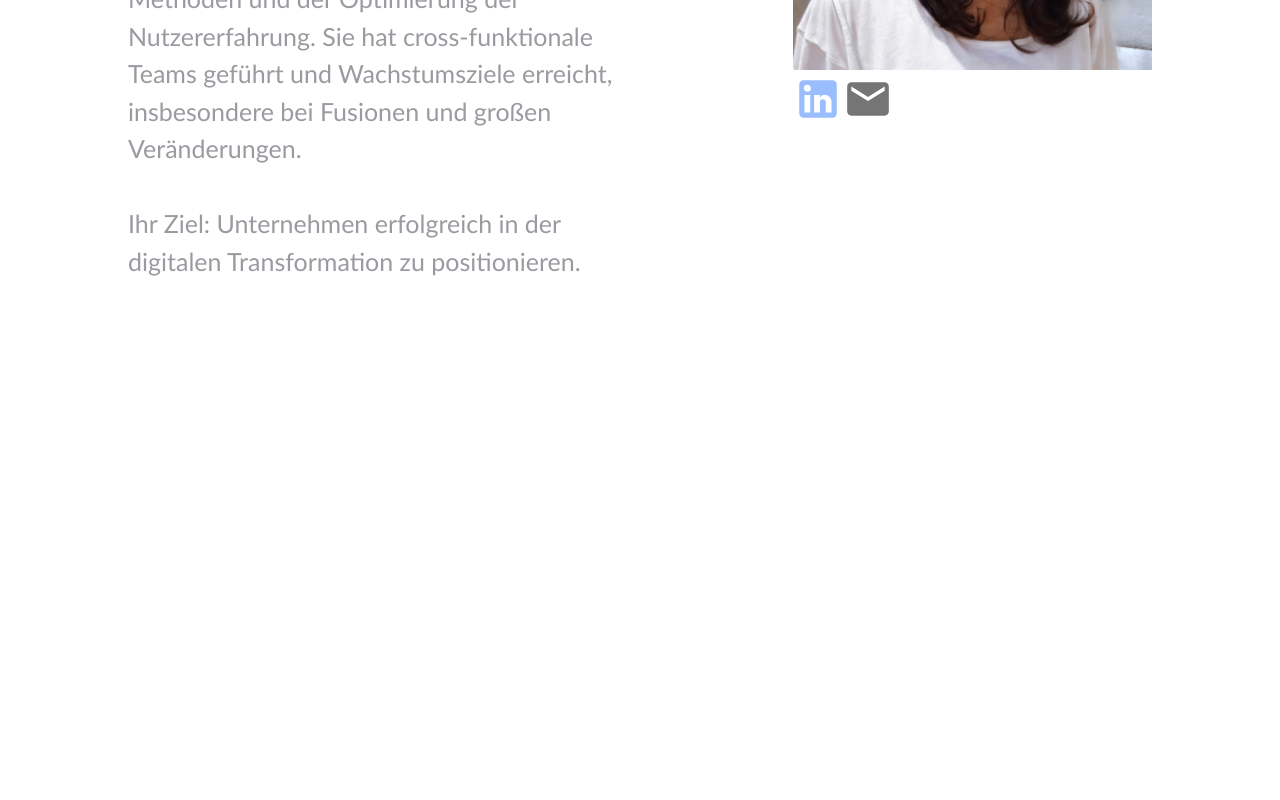
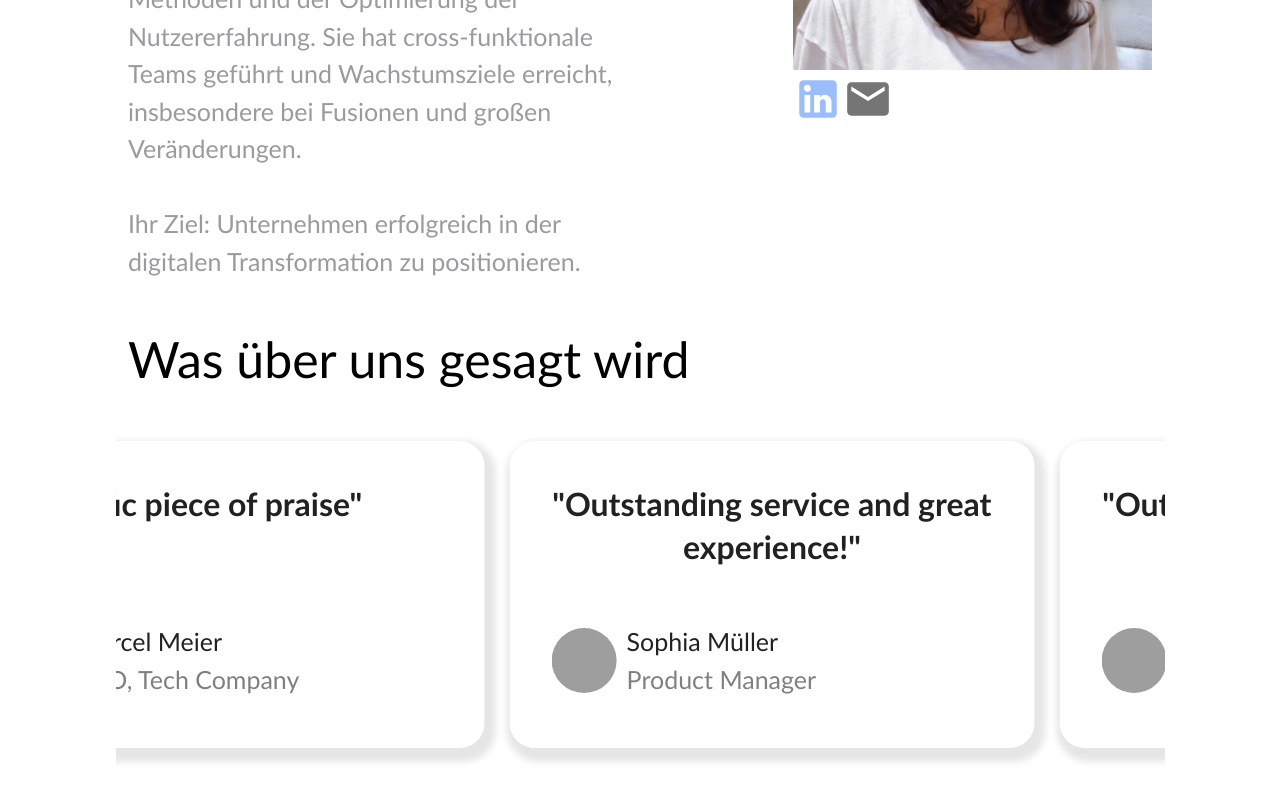
Before and after one commit to Skip-SBT/Upshift, a React (Create React App) app: page /#/ in a window 1280 px wide. Shown: the part 4530-5330 px from the top of the page. Before the commit the page ends 4860 px from the top, so only its background shows below. Built offline with nearby package versions, Linux system fonts and the light colour scheme; grey boxes are pictures that could not be loaded.

Commit message:
Implemented: Comments

```diff
--- a/package.json
+++ b/package.json
@@ -10,10 +10,13 @@
     "@testing-library/jest-dom": "^6.6.3",
     "@testing-library/react": "^16.2.0",
     "@testing-library/user-event": "^14.6.1",
+    "framer-motion": "^12.0.6",
     "react": "^18.3.1",
     "react-dom": "^18.3.1",
     "react-router-dom": "^7.1.3",
     "react-scripts": "5.0.1",
+    "react-slick": "^0.30.3",
+    "slick-carousel": "^1.8.1",
     "web-vitals": "^4.2.4"
   },
   "scripts": {
@@ -44,6 +47,7 @@
   },
   "devDependencies": {
     "@svgr/webpack": "^8.1.0",
+    "@types/react-slick": "^0.23.13",
     "css-loader": "^7.1.2",
     "file-loader": "^6.2.0",
     "sass": "^1.83.4",
--- a/src/App.tsx
+++ b/src/App.tsx
@@ -8,6 +8,7 @@ import OfferContent from './Components/OfferContent';
 import Box from '@mui/material/Box';
 import InfoBlock from './Components/InfoBlock';
 import AboutUs from './Components/AboutUs';
+import Comments from './Components/Comments';
 
 export default function App() {
     return (
@@ -18,6 +19,7 @@ export default function App() {
                 <OfferContent/>
                 <InfoBlock/>
                 <AboutUs/>
+                <Comments/>
             </Box>
         </ThemeProvider>
     );
--- /dev/null
+++ b/src/Components/Comments.tsx
@@ -0,0 +1,115 @@
+import React from 'react';
+import Box from '@mui/material/Box';
+import Typography from '@mui/material/Typography';
+import Card from '@mui/material/Card';
+import CardContent from '@mui/material/CardContent';
+import Avatar from '@mui/material/Avatar';
+import Slider from 'react-slick';
+import {motion} from 'framer-motion';
+import 'slick-carousel/slick/slick.css';
+import 'slick-carousel/slick/slick-theme.css';
+
+interface Testimonial {
+    text: string;
+    name: string;
+    description: string;
+    avatar: string;
+}
+
+const testimonials: Testimonial[] = [
+    {
+        text: 'A terrific piece of praise',
+        name: 'Marcel Meier',
+        description: 'CEO, Tech Company',
+        avatar: 'https://randomuser.me/api/portraits/men/2.jpg',
+    },
+    {
+        text: 'A fantastic bit of feedback',
+        name: 'Romina Suppa',
+        description: 'Marketing Head',
+        avatar: 'https://randomuser.me/api/portraits/men/1.jpg',
+    },
+    {
+        text: 'A genuinely glowing review',
+        name: 'Michael Brown',
+        description: 'CTO, Startup',
+        avatar: 'https://randomuser.me/api/portraits/men/3.jpg',
+    },
+    {
+        text: 'Outstanding service and great experience!',
+        name: 'Sophia Müller',
+        description: 'Product Manager',
+        avatar: 'https://randomuser.me/api/portraits/women/5.jpg',
+    },
+    {
+        text: 'Outstanding service and great experience!',
+        name: 'Sophia Müller',
+        description: 'Product Manager',
+        avatar: 'https://randomuser.me/api/portraits/women/5.jpg',
+    },
+    {
+        text: 'Outstanding service and great experience!',
+        name: 'Sophia Müller',
+        description: 'Product Manager',
+        avatar: 'https://randomuser.me/api/portraits/women/5.jpg',
+    },
+];
+
+const settings = {
+    infinite: true,
+    speed: 2000,
+    slidesToShow: 3,
+    slidesToScroll: 1,
+    autoplay: true,
+    autoplaySpeed: 3000,
+    rtl: true,
+    arrows: false,
+    responsive: [
+        {
+            breakpoint: 2024,
+            settings: {slidesToShow: 2, slidesToScroll: 1},
+        },
+        {
+            breakpoint: 1068,
+            settings: {slidesToShow: 1, slidesToScroll: 1},
+        },
+    ],
+};
+export default function Comments() {
+    return (
+        <Box className="comments-section" id="comments">
+            <Typography variant="h3" className="comments-title">
+                Was über uns gesagt wird
+            </Typography>
+            <Box className="comments-container">
+                <Slider {...settings} className="comments-slider">
+                    {testimonials.map((item, index) => (
+                        <motion.div key={index} whileHover={{scale: 1.05}} className="card-wrapper">
+                            <Card className="testimonial-card">
+                                <CardContent>
+                                    <Box className="testimonial-text-container">
+                                        <Typography variant="h5" className="testimonial-text" gutterBottom>
+                                            "{item.text}"
+                                        </Typography>
+                                    </Box>
+                                    <Box className="testimonial-user">
+                                        <Avatar src={item.avatar} className="testimonial-avatar"/>
+                                        <Box>
+                                            <Typography className="testimonial-name" variant={'body1'}>
+                                                {item.name}
+                                            </Typography>
+                                            <Typography className="testimonial-description" variant={'body1'}>
+                                                {item.description}
+                                            </Typography>
+                                        </Box>
+                                    </Box>
+                                </CardContent>
+                            </Card>
+                        </motion.div>
+
+                    ))}
+                </Slider>
+            </Box>
+        </Box>
+    );
+}
--- /dev/null
+++ b/src/styles/comment.scss
@@ -0,0 +1,80 @@
+.comments-container {
+  width: 100%;
+  margin: 40px auto auto;
+}
+
+.comments-title {
+  font-size: 2.5rem;
+  font-weight: bold;
+}
+
+.comments-slider {
+  .slick-list {
+    margin: 0 -12.5px;
+  }
+
+  .slick-slide {
+    display: block;
+    padding: 12.5px;
+  }
+}
+
+.card-wrapper {
+  display: flex;
+  justify-content: center;
+}
+
+.testimonial-card {
+  width: 90%;
+  max-width: 600px;
+  min-height: 200px;
+  padding: 25px;
+  background: white;
+  border-radius: 25px !important;
+  border: 1px solid rgba(234, 234, 234, 0);
+  box-shadow: 4px 7px 7px 7px rgba(0, 0, 0, 0.1) !important;
+  display: flex;
+  flex-direction: column;
+  justify-content: space-between;
+  transition: transform 0.3s ease-in-out;
+
+  &:hover {
+    transform: scale(1.05);
+  }
+}
+
+.testimonial-text {
+  font-size: 2rem !important;
+  font-weight: bolder !important;
+  text-align: center;
+  overflow: hidden;
+}
+
+.testimonial-avatar {
+  margin-right: 10px;
+  width: 65px !important;
+  height: 65px !important;
+  border-radius: 50%;
+}
+
+.testimonial-name {
+  font-weight: bold;
+  font-size: 1.2rem;
+}
+
+.testimonial-text-container {
+  display: flex;
+  height: 95px;
+}
+
+.testimonial-user {
+  display: flex;
+  align-items: center;
+  margin-top: 45px;
+}
+
+.testimonial-description {
+  color: gray;
+  font-size: 1%;
+  margin-left: 10px;
+}
--- a/src/styles/index.scss
+++ b/src/styles/index.scss
@@ -3,6 +3,11 @@
 @import "offer";
 @import 'infoSection';
 @import "aboutUs";
+@import "comment";
+
+@import 'slick-carousel/slick/slick.css';
+@import 'slick-carousel/slick/slick-theme.css';
+
 
 .app {
     display: flex;
```
Also changed, not shown: 1 other file (tests, documents, lock files or other folders).
